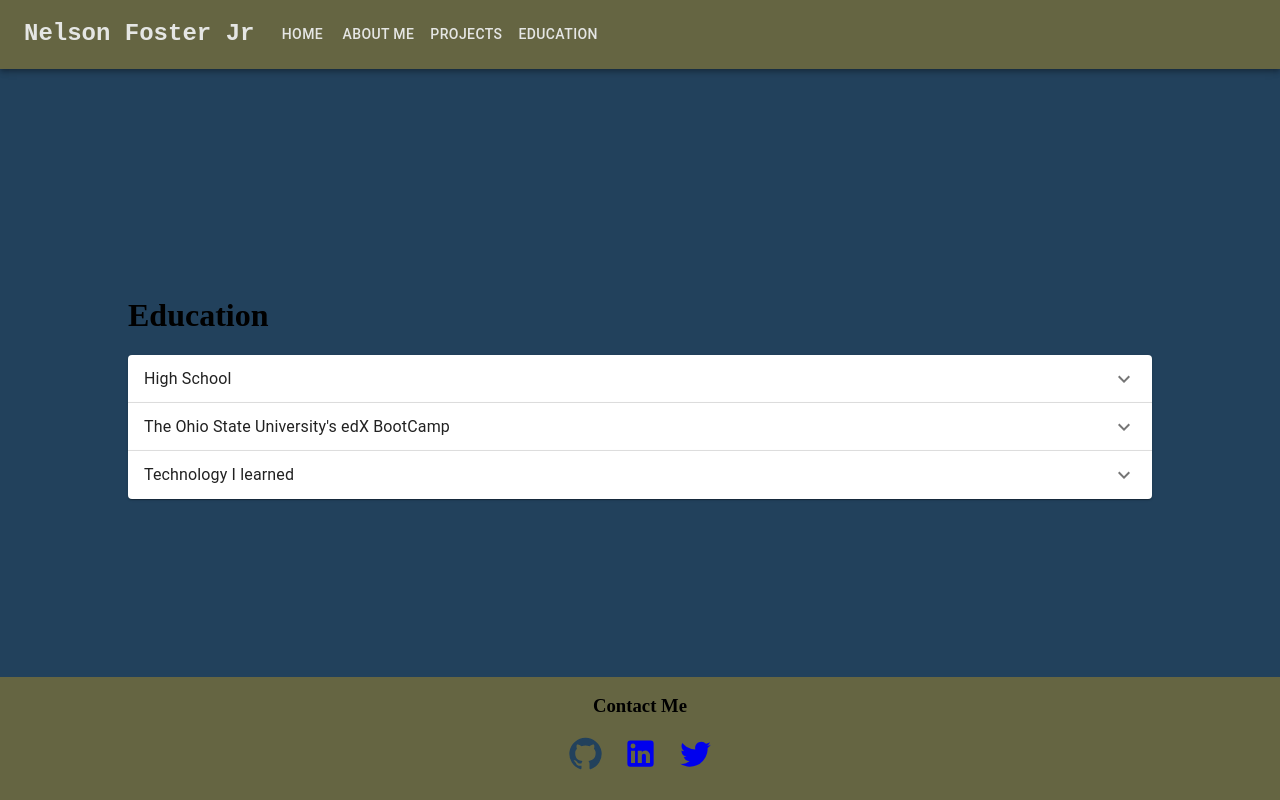
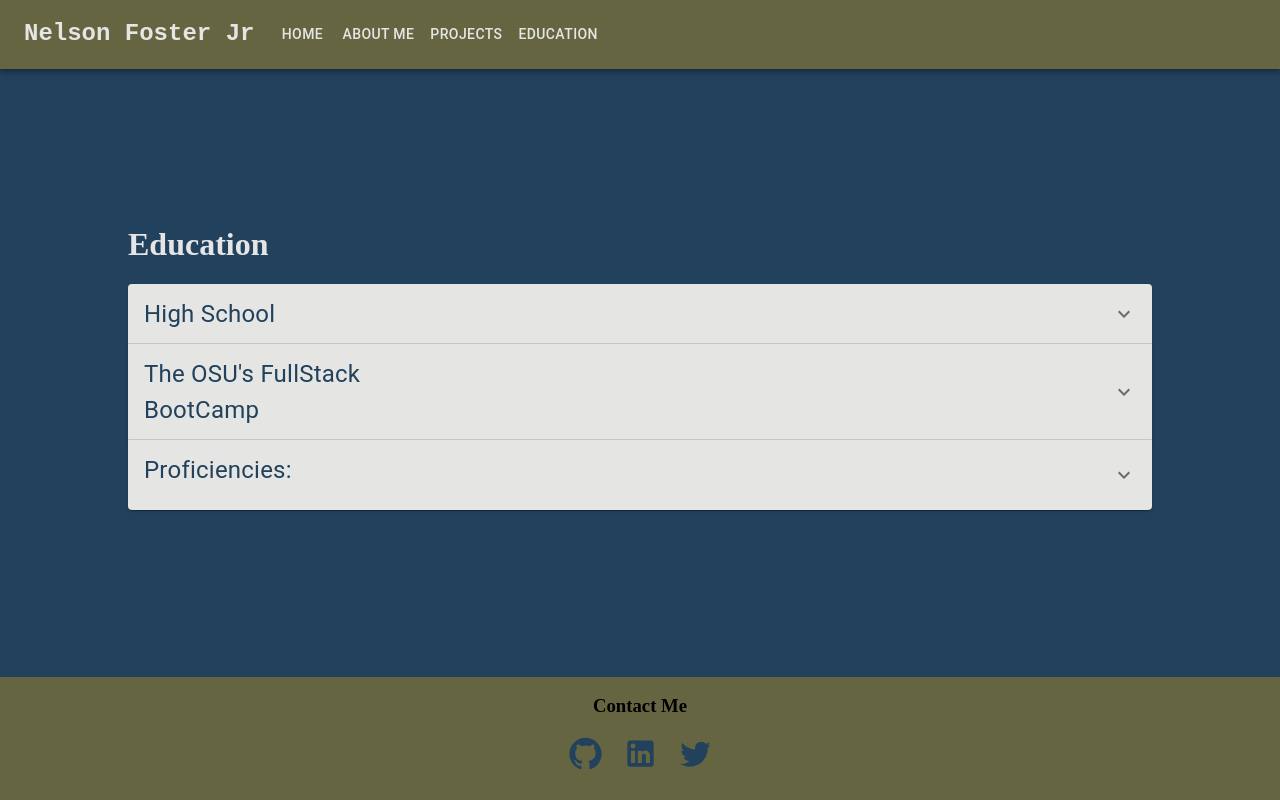
Before and after one commit to MoxUFO/react-port, a React (Create React App) app in the folder react-portfolio/: page / in a window 1280 px wide. Both pictures are taken after a click on the button "EDUCATION". Built offline with nearby package versions, Linux system fonts and the light colour scheme.

Commit message:
styled education tab and icons in footer

```diff
--- a/react-portfolio/src/components/Footer.js
+++ b/react-portfolio/src/components/Footer.js
@@ -13,9 +13,9 @@ function Footer() {
           <h3>Contact Me</h3>
           </div>
         <footer className='my-footer'>
-          <a className='footer-icon' href='https://github.com/MoxUFO'><GitHubIcon style={{color:'rgb(34, 65, 92)'}} fontSize='large' /></a>
-          <a className='footer-icon' href='https://www.linkedin.com/in/nelson-foster-8281a8279/'> <LinkedInIcon fontSize='large'/></a>
-          <a className='footer-icon' href='https://twitter.com/MOX_UFO_'><TwitterIcon fontSize='large'/></a>
+          <a className='footer-icon' href='https://github.com/MoxUFO'><GitHubIcon sx={{color: 'rgb(34, 65, 92)'}} fontSize='large' /></a>
+          <a className='footer-icon' href='https://www.linkedin.com/in/nelson-foster-8281a8279/'> <LinkedInIcon sx={{color: 'rgb(34, 65, 92)'}} fontSize='large'/></a>
+          <a className='footer-icon' href='https://twitter.com/MOX_UFO_'><TwitterIcon sx={{color: 'rgb(34, 65, 92)'}} fontSize='large'/></a>
         </footer>
       </div>
 
--- a/react-portfolio/src/components/pages/Education.js
+++ b/react-portfolio/src/components/pages/Education.js
@@ -29,53 +29,53 @@ export default function Education() {
 
   return (
     <div className='education'>
-      <h1>Education</h1>
-      <Accordion expanded={expanded === 'panel1'} onChange={handleChange('panel1')}>
+      <h1 className='edu'>Education</h1>
+      <Accordion sx={{ backgroundColor: '#E5E6E4' }} expanded={expanded === 'panel1'} onChange={handleChange('panel1')}>
         <AccordionSummary
           expandIcon={<ExpandMoreIcon />}
           aria-controls="panel1bh-content"
           id="panel1bh-header"
         >
-          <Typography sx={{ width: '33%', flexShrink: 0 }}>
+          <Typography sx={{color: 'rgb(34, 65, 92) ', fontSize:'1.5rem' , width: '33%', flexShrink: 0 }}>
             High School
           </Typography>
         </AccordionSummary>
         <AccordionDetails>
-          <Typography>
+          <Typography sx={{color: 'rgb(34, 65, 92)'}} >
             I Graduated in 2012 From Morrison R. Waite High School, located in Toledo, Ohio.
           </Typography>
         </AccordionDetails>
-      </Accordion>
-      <Accordion expanded={expanded === 'panel2'} onChange={handleChange('panel2')}>
+      </Accordion >
+      <Accordion sx={{ backgroundColor: '#E5E6E4' }} expanded={expanded === 'panel2'} onChange={handleChange('panel2')}>
         <AccordionSummary
           expandIcon={<ExpandMoreIcon />}
           aria-controls="panel2bh-content"
           id="panel2bh-header"
         >
-          <Typography sx={{ width: '33%', flexShrink: 0 }}>The Ohio State University's edX BootCamp</Typography>
+          <Typography sx={{color: 'rgb(34, 65, 92)' ,fontSize:'1.5rem' , width: '33%', flexShrink: 0 }}>The OSU's FullStack BootCamp</Typography>
         </AccordionSummary>
         <AccordionDetails>
-          <Typography>
+          <Typography sx={{color: 'rgb(34, 65, 92)'}} >
             I completed The Ohio State University's edX BootCamp, which provided me with comprohensive training and hands-on experience in front-end and back-end web developement.
           </Typography>
         </AccordionDetails>
       </Accordion>
-      <Accordion expanded={expanded === 'panel3'} onChange={handleChange('panel3')}>
+      <Accordion sx={{ backgroundColor: '#E5E6E4' }} expanded={expanded === 'panel3'} onChange={handleChange('panel3')}>
         <AccordionSummary
           expandIcon={<ExpandMoreIcon />}
           aria-controls="panel3bh-content"
           id="panel3bh-header"
         >
-          <Typography sx={{ width: '33%', flexShrink: 0 }}>
-            Technology I learned
+          <Typography sx={{color: 'rgb(34, 65, 92)' ,paddingBottom: '10px' , fontSize:'1.5rem' ,width: '33%', flexShrink: 0 }}>
+            Proficiencies:
           </Typography>
         </AccordionSummary>
         <AccordionDetails>
-          <Typography>
+          <Typography sx={{color: 'rgb(34, 65, 92)'}} >
           <List >
                 <ListItem>
                   <ListItemIcon>
-                    <CarpenterIcon />
+                    <CarpenterIcon sx={{color: 'rgb(34, 65, 92)'}}/>
                   </ListItemIcon>
                   <ListItemText
                     primary="HTML"
@@ -83,15 +83,15 @@ export default function Education() {
                 </ListItem>
                 <ListItem>
                   <ListItemIcon>
-                    <BrushIcon />
-                  </ListItemIcon>
+                    <BrushIcon sx={{color: 'rgb(34, 65, 92)'}} />
+                  </ListItemIcon >
                   <ListItemText
                     primary="CSS"
                   />
                 </ListItem>
                 <ListItem>
                   <ListItemIcon>
-                    <BuildIcon />
+                    <BuildIcon sx={{color: 'rgb(34, 65, 92)'}}/>
                   </ListItemIcon>
                   <ListItemText
                     primary="JavaScript"
@@ -99,7 +99,7 @@ export default function Education() {
                 </ListItem>
                 <ListItem>
                   <ListItemIcon>
-                    <ConstructionIcon />
+                    <ConstructionIcon sx={{color: 'rgb(34, 65, 92)'}}/>
                   </ListItemIcon>
                   <ListItemText
                     primary="SQL"
@@ -107,7 +107,7 @@ export default function Education() {
                 </ListItem>
                 <ListItem>
                   <ListItemIcon>
-                    <HandymanIcon />
+                    <HandymanIcon sx={{color: 'rgb(34, 65, 92)'}}/>
                   </ListItemIcon>
                   <ListItemText
                     primary="NoSQL"
@@ -115,7 +115,7 @@ export default function Education() {
                 </ListItem>
                 <ListItem>
                   <ListItemIcon>
-                    <PlumbingIcon />
+                    <PlumbingIcon sx={{color: 'rgb(34, 65, 92)'}}/>
                   </ListItemIcon>
                   <ListItemText
                     primary="Node.js"
@@ -123,7 +123,7 @@ export default function Education() {
                 </ListItem>
                 <ListItem>
                   <ListItemIcon>
-                    <HardwareIcon />
+                    <HardwareIcon sx={{color: 'rgb(34, 65, 92)'}}/>
                   </ListItemIcon>
                   <ListItemText
                     primary="Material UI"
@@ -131,7 +131,7 @@ export default function Education() {
                 </ListItem>
                 <ListItem>
                   <ListItemIcon>
-                    <HomeRepairServiceIcon />
+                    <HomeRepairServiceIcon sx={{color: 'rgb(34, 65, 92)'}}/>
                   </ListItemIcon>
                   <ListItemText
                     primary="P.W.A's"
@@ -139,7 +139,7 @@ export default function Education() {
                 </ListItem>
                 <ListItem>
                   <ListItemIcon>
-                    <SquareFootIcon />
+                    <SquareFootIcon sx={{color: 'rgb(34, 65, 92)'}}/>
                   </ListItemIcon>
                   <ListItemText
                     primary="React"
@@ -147,7 +147,7 @@ export default function Education() {
                 </ListItem>
                 <ListItem>
                   <ListItemIcon>
-                    <ArchitectureIcon />
+                    <ArchitectureIcon sx={{color: 'rgb(34, 65, 92)'}}/>
                   </ListItemIcon>
                   <ListItemText
                     primary="API's"
--- a/react-portfolio/src/styles/Education.css
+++ b/react-portfolio/src/styles/Education.css
@@ -1,6 +1,10 @@
 .education {
     background-color: rgb(34, 65, 92);
-    height: 100%;
-    padding-top: 30px;
+
     padding-inline: 10%;
+    padding-bottom: 30px;
 }
+
+.edu {
+    color: #E5E4E6
+}
```
